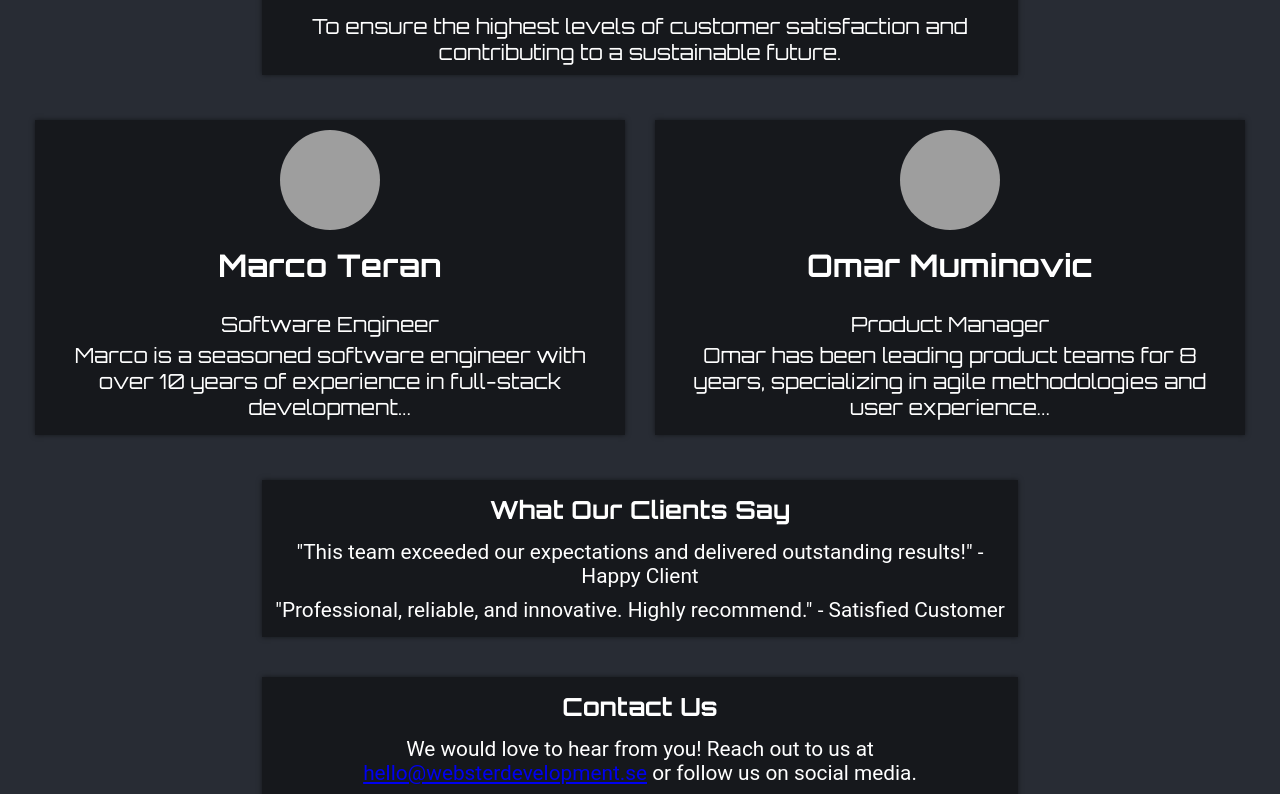
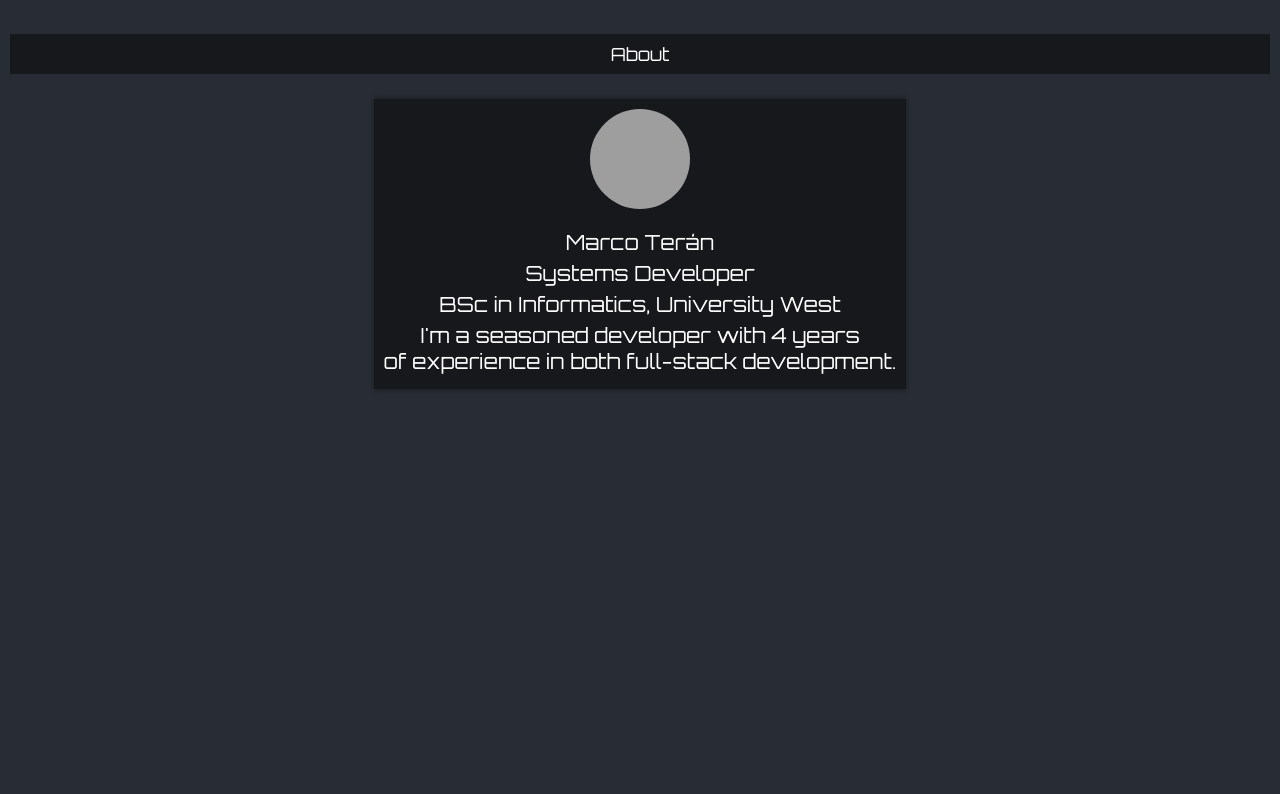
Before and after one commit to mate1995gbg/Work-Projects, a React (Create React App) app in the folder WebsterReactWebsite/websterreactwebsite/: page / in a window 1280 px wide. Shown: the part 1666-2460 px from the top of the page. Built offline with nearby package versions, Linux system fonts and the light colour scheme; grey boxes are pictures that could not be loaded.

Commit message:
changed to portfolio 3r

```diff
--- a/WebsterReactWebsite/websterreactwebsite/src/components/about.js
+++ b/WebsterReactWebsite/websterreactwebsite/src/components/about.js
@@ -7,38 +7,19 @@ const omarMuminovicImage = "https://i.imgur.com/Jq8ZGnj.jpeg";
 function About() {
     return (
         <header className="App-header">
-            <h2 className="introbody-text">About Us</h2>
-
-            <section className="mission">
-                <h2 className="section-title">Our Mission</h2>
-                <p>To ensure the highest levels of customer satisfaction and contributing to a sustainable future.</p>
-            </section>
-
+            <div className="service-header">
+                <p className="service-header-text">About</p>
+            </div>
             <div className="about-us">
             <div className="member">
-                    <img src={marcoTeranImage} className="profile-pic" alt="Marco Teran" />
-                    <h2>Marco Teran</h2>
-                    <p>Software Engineer</p>
-                    <p>Marco is a seasoned software engineer with over 10 years of experience in full-stack development...</p>
-                </div>
-                <div className="member">
-                    <img src={omarMuminovicImage} className="profile-pic" alt="Omar Muminovic" />
-                    <h2>Omar Muminovic</h2>
-                    <p>Product Manager</p>
-                    <p>Omar has been leading product teams for 8 years, specializing in agile methodologies and user experience...</p>
+                <img src={marcoTeranImage} className="profile-pic" />
+                <p>Marco Terán</p>
+                <p>Systems Developer</p>
+                <p>BSc in Informatics, University West</p>
+                <p>I'm a seasoned developer with 4 years <br></br>of experience in both full-stack development.</p>
             </div>
     </div>
 
-            <section className="testimonials">
-                <h2 className="section-title">What Our Clients Say</h2>
-                <p>"This team exceeded our expectations and delivered outstanding results!" - Happy Client</p>
-                <p>"Professional, reliable, and innovative. Highly recommend." - Satisfied Customer</p>
-            </section>
-
-            <section className="contact">
-                <h2 className="section-title">Contact Us</h2>
-                <p>We would love to hear from you! Reach out to us at <a href="hello@websterdevelopment.se">hello@websterdevelopment.se</a> or follow us on social media.</p>
-            </section>
         </header>
     );
   }
```
Lines whose indentation alone changed are shown as unchanged.
